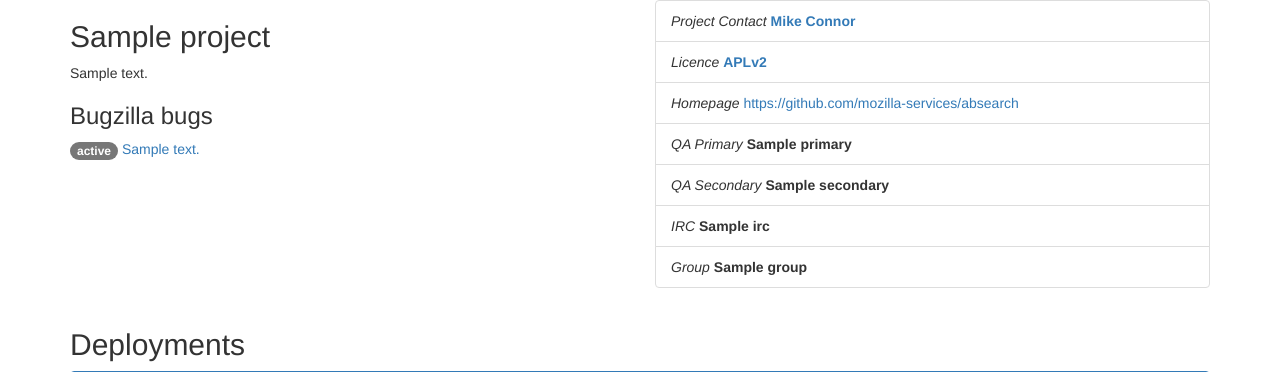
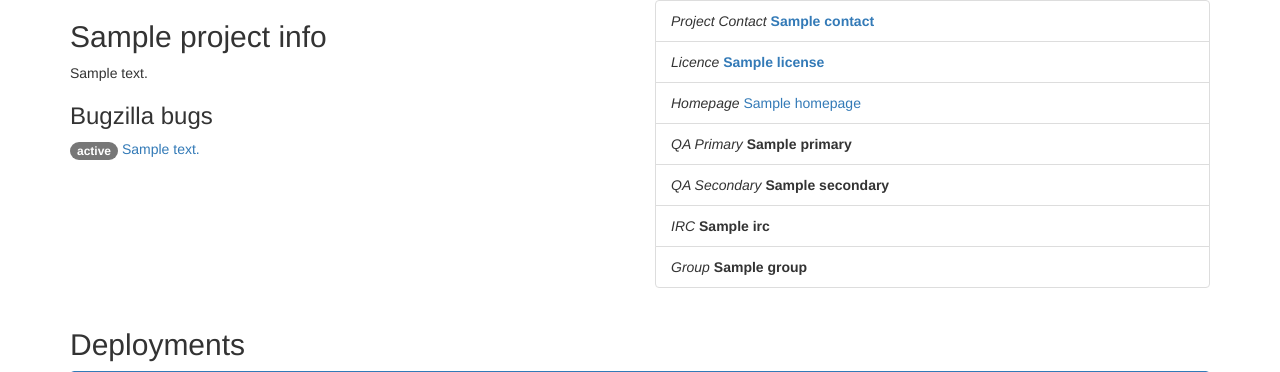
Before and after one commit to mozilla/servicebook, a Flask app: template servicebook/templates/project.html in a window 1280 px wide. Shown: the top 372 px of the page. Run offline with Flask 2, Linux system fonts and the light colour scheme; the template is opened without the code that fills it: most values are stand-ins (such as "Sample title", 1, 10 or a date in 2020); some libraries are stand-ins or nearby versions.

Commit message:
scraping info from the swagger desc

```diff
--- a/requirements.txt
+++ b/requirements.txt
@@ -4,3 +4,4 @@ flask-sqlalchemy
 flask-bootstrap
 flask-nav
 Flask-WTF
+PyYAML
--- a/servicebook/frontend.py
+++ b/servicebook/frontend.py
@@ -1,3 +1,4 @@
+import yaml
 import requests
 from flask import Flask, render_template
 from flask_bootstrap import Bootstrap
@@ -31,6 +32,8 @@ _BUGZILLA = 'https://bugzilla.mozilla.org/rest/bug?product=%s&component=%s'
 def project(project_id):
     q = Session.query(mappings.Project).filter(mappings.Project.id==project_id)
     project = q.one()
+
+    # scraping bugzilla info
     if project.bz_product:
         bugzilla = _BUGZILLA % (project.bz_product, project.bz_component)
         res = requests.get(bugzilla)
@@ -38,4 +41,25 @@ def project(project_id):
     else:
         bugs = []
 
-    return render_template('project.html', project=project, bugs=bugs)
+    # if we have some deployments, scraping project info out of the
+    # stage one (fallback to the first one)
+    swagger = None
+
+    if len(project.deployments) > 0:
+        for depl in project.deployments:
+            if depl.name == 'stage':
+                swagger = depl.endpoint.lstrip('/') + '/__api__'
+                break
+
+        if swagger is None:
+            swagger = project.deployments[0].endpoint.lstrip('/') + '/__api__'
+
+    project_info = None
+
+    if swagger is not None:
+        res = requests.get(swagger)
+        if res.status_code == 200:
+            project_info = yaml.load(res.content)['info']
+
+    return render_template('project.html', project=project, bugs=bugs,
+                           project_info=project_info)
--- a/servicebook/templates/project.html
+++ b/servicebook/templates/project.html
@@ -10,8 +10,14 @@
 <div class="container">
   <div class="row">
   <div class="col-md-6">
-    <h2>{{project.name}}</h2>
-    <p>{{project.description}}</p>
+    {% if project_info %}
+      <h2>{{project_info['title']}}</h2>
+      <p>{{project_info['description']}}</p>
+    {% else %}
+      <h2>{{project.name}}</h2>
+      <p>{{project.description}}</p>
+    {% endif %}
+
     <h3>Bugzilla bugs</h3>
     <ul class="list-unstyled">
         {% for bug in bugs %}
@@ -23,9 +29,14 @@
   </div>
   <div class="col-md-6">
   <ul class="list-group">
-     <li class="list-group-item"><em>Project Contact</em> <a href="mailto:mike@mail.com"><strong>Mike Connor</strong></a></li>
-     <li class="list-group-item"><em>Licence</em> <a href="https://www.apache.org/licenses/LICENSE-2.0.html"><strong>APLv2</strong></a></li>
-     <li class="list-group-item"><em>Homepage</em> <a href="https://github.com/mozilla-services/absearch">https://github.com/mozilla-services/absearch</a></li>
+     {% if project_info %}
+     <li class="list-group-item"><em>Project Contact</em>
+         <a href="mailto:{{project_info['contact']['email']}}"><strong>{{project_info['contact']['name']}}</strong></a></li>
+     <li class="list-group-item"><em>Licence</em>
+         <a href="{{project_info['license']['url']}}"><strong>{{project_info['license']['name']}}</strong></a></li>
+     <li class="list-group-item"><em>Homepage</em>
+         <a href="{{project_info['x-mozilla-services']['homepage']}}">{{project_info['x-mozilla-services']['homepage']}}</a></li>
+     {% endif %}
      <li class="list-group-item"><em>QA Primary</em> <strong>{{project.primary}}</strong></li>
      <li class="list-group-item"><em>QA Secondary</em> <strong>{{project.secondary}}</strong></li>
      <li class="list-group-item"><em>IRC</em> <strong>{{project.irc}}</strong></li>
```
